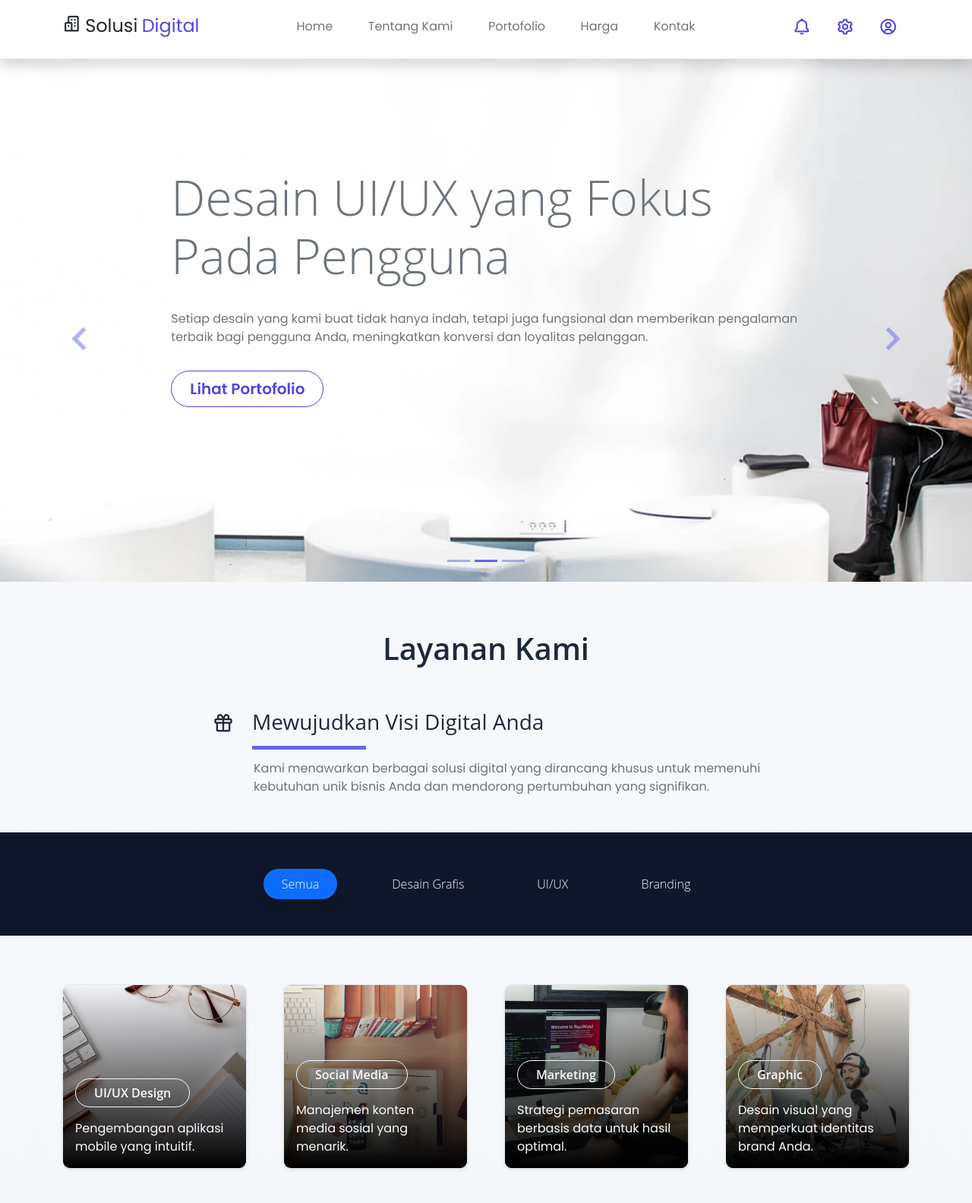
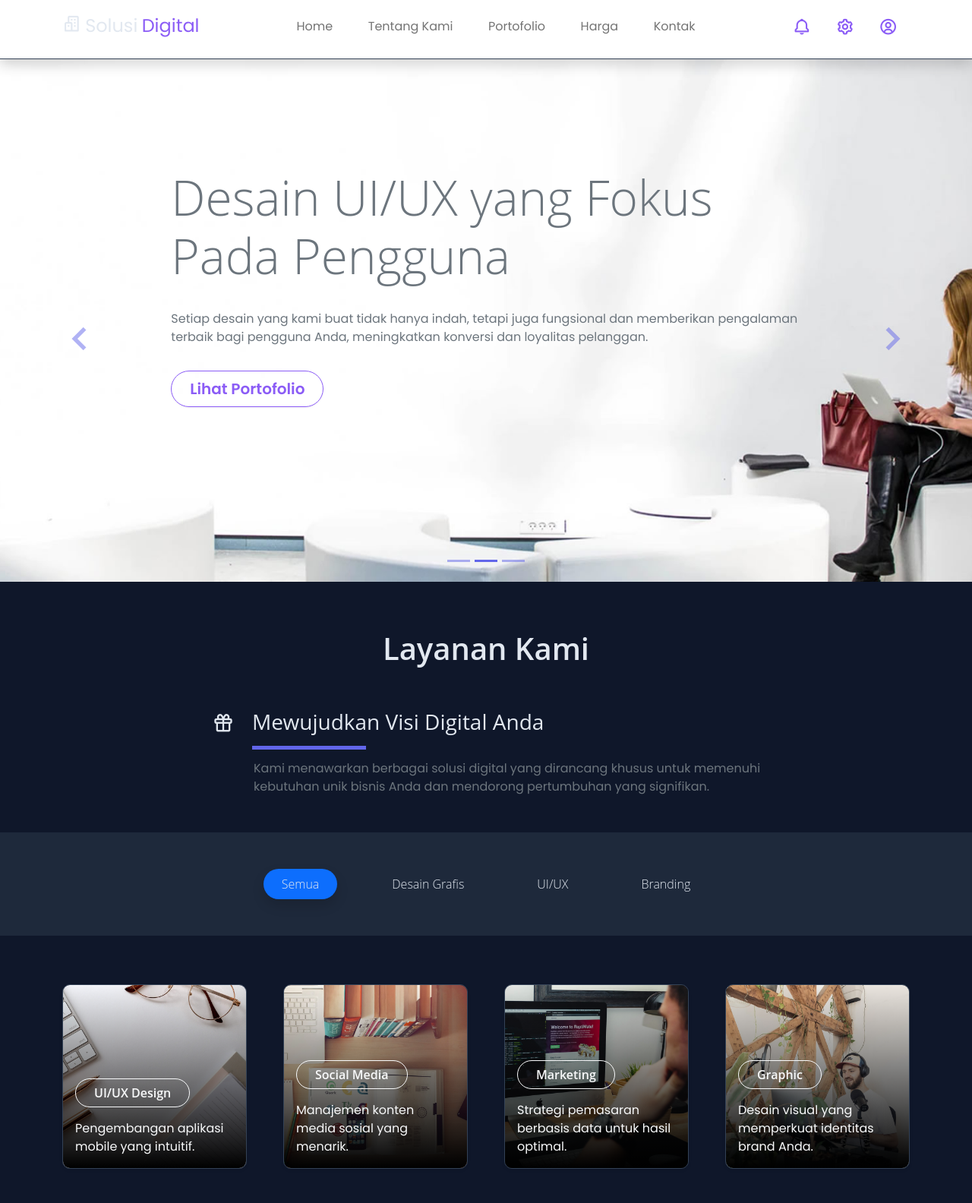
Before and after one commit to solvixjfa/solvi, a plain HTML site: page index.html in a window 1280 px wide. Shown: the top 1584 px of the page at 76% size. Drawn offline with nearby package versions, Linux system fonts and the light colour scheme.

Commit message:
Update custom.css

```diff
--- a/assets/css/custom.css
+++ b/assets/css/custom.css
@@ -1,21 +1,20 @@
 
-/* 1. Skema Warna Terpusat (Terinspirasi dari Slate & Indigo Tailwind) */
+
+
 :root {
-  /* Warna Aksen Utama */
-  --color-primary: #4f46e5;       /* Indigo-600 */
-  --color-primary-hover: #4338ca; /* Indigo-700 */
+  /* Warna Aksen Utama (Ungu) */
+  --color-primary: #8b5cf6;       /* Violet-500 */
+  --color-primary-hover: #a78bfa; /* Violet-400 (Lebih terang saat hover) */
 
-  /* Warna Netral untuk Teks */
-  --color-text-base: #1e293b;     /* Slate-800 */
-  --color-text-muted: #64748b;    /* Slate-500 */
-  --color-text-inverted: #f8fafc; /* Slate-50 */
+  /* Warna Netral untuk Teks (Warna Terang) */
+  --color-text-base: #e2e8f0;     /* Slate-200 */
+  --color-text-muted: #94a3b8;    /* Slate-400 */
+  --color-text-inverted: #0f172a; /* Slate-900 (untuk tombol terang) */
 
-  /* Warna Latar Belakang & Border */
-  --color-bg-start: #f8fafc;      /* Slate-50 */
-  --color-bg-end: #f1f5f9;        /* Slate-100 */
-  --color-bg-surface: #ffffff;    /* Putih untuk kartu/navbar */
-  --color-bg-dark: #0f172a;       /* Slate-900 untuk kontras */
-  --color-border: #e2e8f0;        /* Slate-200 */
+  /* Warna Latar Belakang & Border (Tema Biru Tua) */
+  --color-bg-dark: #0f172a;       /* Slate-900 (Latar Utama) */
+  --color-bg-surface: #1e293b;    /* Slate-800 (Untuk Kartu/Navbar) */
+  --color-border: #334155;        /* Slate-700 */
 
   /* Mengganti variabel Bootstrap dengan palet baru kita */
   --bs-primary: var(--color-primary);
@@ -26,7 +25,8 @@
 /* 2. Pengaturan Dasar Body & Font */
 body {
   font-family: 'Poppins', sans-serif;
-  background-image: linear-gradient(to bottom, var(--color-bg-start), var(--color-bg-end));
+  /* PERUBAHAN: Latar belakang diubah menjadi warna solid biru tua */
+  background-color: var(--color-bg-dark);
   color: var(--bs-body-color);
 }
 
@@ -42,25 +42,27 @@ a.text-primary:hover, a.text-primary:focus {
 
 /* Mengganti warna 'bg-light' & 'bg-secondary' bawaan */
 .bg-light {
+   /* Di dark mode, bg-light menjadi warna permukaan yang sedikit lebih terang */
    background-color: var(--color-bg-surface) !important;
 }
 
 .bg-secondary {
-  background-color: var(--color-bg-dark) !important;
+  /* Di dark mode, bg-secondary bisa menjadi warna yang sama dengan permukaan */
+  background-color: var(--color-bg-surface) !important;
 }
 .bg-secondary .h4, .bg-secondary .light-300 {
-  color: var(--color-text-inverted) !important;
+  color: var(--color-text-base) !important;
 }
 
 
-/* [B] COMPONENT REFINEMENTS */
+/* [B] PENYEMPURNAAN KOMPONEN (DARK MODE) */
 /* ----------------------------------------------------------------- */
 
 /* 1. Tombol (Button) */
 .btn {
-  border-radius: 0.5rem; /* Sudut sedikit melengkung */
+  border-radius: 0.5rem;
   font-weight: 600;
-  text-transform: none; /* Teks normal, tidak uppercase */
+  text-transform: none;
   transition: all 0.2s ease-in-out;
   box-shadow: 0 1px 2px 0 rgba(0, 0, 0, 0.05);
 }
@@ -75,7 +77,7 @@ a.text-primary:hover, a.text-primary:focus {
   background-color: var(--color-primary-hover);
   border-color: var(--color-primary-hover);
   transform: translateY(-2px);
-  box-shadow: 0 4px 10px rgba(79, 70, 229, 0.2); /* Bayangan berwarna sesuai aksen */
+  box-shadow: 0 4px 12px rgba(139, 92, 246, 0.2);
 }
 
 .btn-outline-primary {
@@ -87,20 +89,20 @@ a.text-primary:hover, a.text-primary:focus {
   background-color: var(--color-primary);
   color: #ffffff;
   transform: translateY(-2px);
-  box-shadow: 0 4px 10px rgba(79, 70, 229, 0.2);
+  box-shadow: 0 4px 12px rgba(139, 92, 246, 0.2);
 }
 
 /* 2. Kartu (Card) */
 .card, .recent-work, .service-work {
   border: 1px solid var(--color-border) !important;
-  border-radius: 0.75rem; /* Sudut lebih melengkung */
-  box-shadow: 0 1px 3px 0 rgba(0, 0, 0, 0.05); /* Bayangan default yang sangat halus */
+  border-radius: 0.75rem;
+  box-shadow: 0 1px 3px 0 rgba(0, 0, 0, 0.1);
   transition: all 0.3s ease;
   background-color: var(--color-bg-surface);
 }
 .card:hover, .recent-work:hover, .service-work:hover {
   transform: translateY(-5px);
-  box-shadow: 0 10px 15px -3px rgba(0, 0, 0, 0.07), 0 4px 6px -2px rgba(0, 0, 0, 0.04) !important;
+  border-color: var(--color-primary) !important;
 }
 
 /* 3. Navbar */
@@ -109,61 +111,49 @@ a.text-primary:hover, a.text-primary:focus {
   border-bottom: 1px solid var(--color-border);
   transition: background-color 0.3s ease, box-shadow 0.3s ease;
 }
+/* Menyesuaikan warna teks navbar di dark mode */
+#main_nav .navbar-brand .text-dark {
+    color: var(--color-text-base) !important;
+}
 
 #main_nav.navbar.scrolled {
   position: sticky;
   top: 0;
   width: 100%;
   z-index: 1030;
-  background-color: rgba(255, 255, 255, 0.85) !important; /* Latar putih transparan */
+  background-color: rgba(30, 41, 59, 0.85) !important; /* Warna Slate-800 transparan */
   backdrop-filter: blur(10px);
   -webkit-backdrop-filter: blur(10px);
   border-bottom: 1px solid var(--color-border);
-  box-shadow: 0 2px 4px rgba(0, 0, 0, 0.04);
 }
 
 
-/* [C] ANIMATION & UTILITY CLASSES */
+/* [C] ANIMATION & UTILITY CLASSES (TETAP SAMA) */
 /* ----------------------------------------------------------------- */
 
-/* 1. Sistem Animasi "Fade In" Saat Scroll */
 .animate-on-scroll {
   opacity: 0;
   transition: opacity 0.6s ease-out, transform 0.6s ease-out;
   will-change: opacity, transform;
 }
-
 .animate-on-scroll.is-visible {
   opacity: 1;
   transform: none;
 }
+.fade-up { transform: translateY(30px); }
+.fade-left { transform: translateX(-30px); }
+.fade-right { transform: translateX(40px); }
 
-.fade-up {
-  transform: translateY(30px);
-}
-.fade-left {
-  transform: translateX(-30px);
-}
-.fade-right {
-  transform: translateX(30px);
-}
-
-/* 2. Delay Animasi Berurutan (Staggered) */
 .stagger-children > * {
   transition-delay: var(--stagger-delay, 0s);
 }
-/* Anda bisa menambahkan delay ini via JavaScript atau secara manual di CSS jika jumlahnya tetap */
-/* Contoh: .stagger-children > *:nth-child(2) { --stagger-delay: 150ms; } */
 
-
-/* 3. Animasi untuk Form Multi-Langkah */
 .form-step {
     display: none;
     opacity: 0;
     transform: translateY(15px);
     transition: opacity 0.4s ease-in-out, transform 0.4s ease-in-out;
 }
-
 .form-step.active {
     display: block;
     opacity: 1;
```
